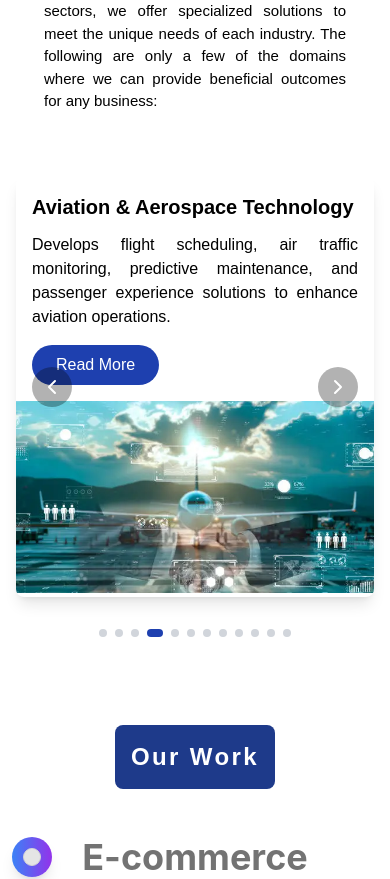
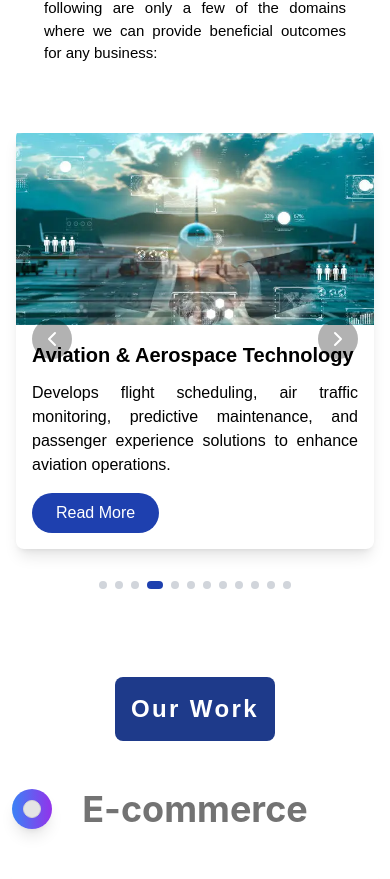
Before and after one commit to aOnixglobalai99/aonixglobalai-portfolio, a Next.js app: page / in a window 390 px wide. Shown: the part 5553-6432 px from the top of the page. Built offline with nearby package versions, Linux system fonts and the light colour scheme.

Commit message:
industry carousel updated

```diff
--- a/src/components/industryCarousel.tsx
+++ b/src/components/industryCarousel.tsx
@@ -155,7 +155,7 @@ const Industry: React.FC = () => {
   };
 
   return (
-    <section id="industries" className="pt-12 pb-32 md:pt-[100px]">
+    <section id="industries" className=" pb-32 ">
       <div className="w-full px-4 md:w-[90%] lg:w-[1140px] mx-auto">
         <div className="text-center px-5">
           <div className="max-w-6xl mx-auto text-center -mb-20 max-md:mb-10 pb-4 md:pb-24">
@@ -173,7 +173,7 @@ const Industry: React.FC = () => {
 
         <div className="relative w-full mt-16">
           <div
-            className="overflow-hidden relative h-[420px] md:h-[450px] bg-white rounded-lg shadow-lg"
+            className="overflow-hidden relative h-[420px] md:h-[350px] bg-white rounded-lg shadow-lg"
             onTouchStart={handleTouchStart}
             onTouchMove={handleTouchMove}
             onTouchEnd={handleTouchEnd}
@@ -194,7 +194,7 @@ const Industry: React.FC = () => {
                   className="relative h-full"
                   style={{ width: `${100 / cardData.length}%` }}
                 >
-                  <div className="flex flex-col md:flex-row h-full">
+                  <div className="flex flex-col-reverse md:flex-row h-full">
                     <div className="w-full md:w-1/2 p-4 md:p-8 flex flex-col justify-center">
                       <div className="max-w-xl">
                         <h3 className="font-bold text-xl md:text-2xl mb-3 md:mb-6">
```
